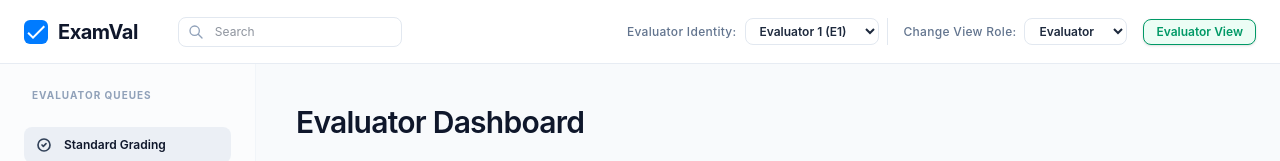
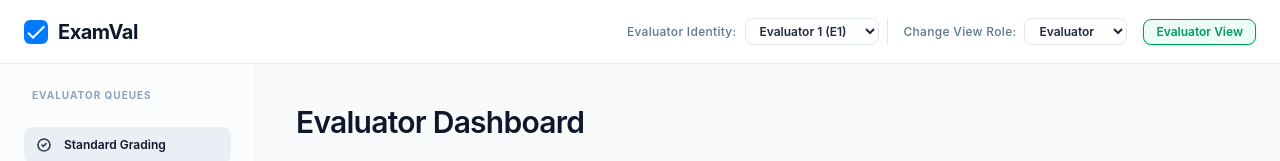
Before and after one commit to NoelShaji10/ExamVal, a Next.js app: page / in a window 1280 px wide. Shown: the top 161 px of the page. Built offline with nearby package versions, Linux system fonts and the light colour scheme; no server answers; the database is empty.

Commit message:
readme file added

```diff
--- a/src/app/components/Navbar.tsx
+++ b/src/app/components/Navbar.tsx
@@ -49,24 +49,6 @@ export default function Navbar({ currentPaperId }: NavbarProps) {
             ExamVal
           </span>
         </div>
-
-        {/* Search Input on the Left-Middle */}
-        {role === 'Evaluator' && !activePaperId && (
-          <div className="hidden md:flex items-center pl-4">
-            <div className="relative">
-              <span className="absolute inset-y-0 left-2.5 flex items-center pointer-events-none text-slate-400">
-                <svg className="h-4 w-4" fill="none" viewBox="0 0 24 24" stroke="currentColor">
-                  <path strokeLinecap="round" strokeLinejoin="round" strokeWidth={2} d="M21 21l-6-6m2-5a7 7 0 11-14 0 7 7 0 0114 0z" />
-                </svg>
-              </span>
-              <input
-                type="text"
-                placeholder="Search"
-                className="bg-white border border-slate-200 rounded-lg pl-9 pr-3 py-1.5 text-xs text-slate-800 placeholder-slate-450 focus:outline-none focus:ring-1 focus:ring-indigo-500 focus:border-indigo-550 w-56 font-sans"
-              />
-            </div>
-          </div>
-        )}
       </div>
 
       {/* Right Area: Controls & Profile */}
```
Also changed, not shown: 1 other file (tests, documents, lock files or other folders).
